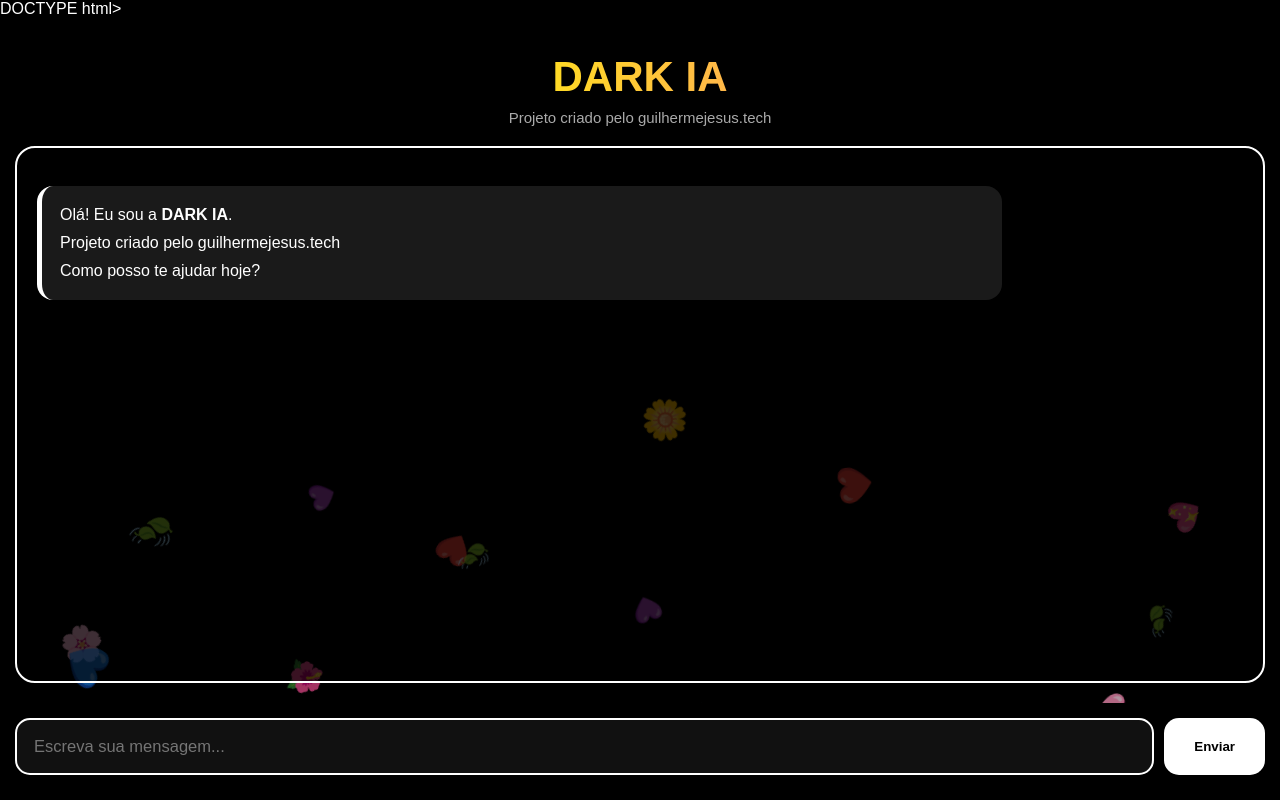
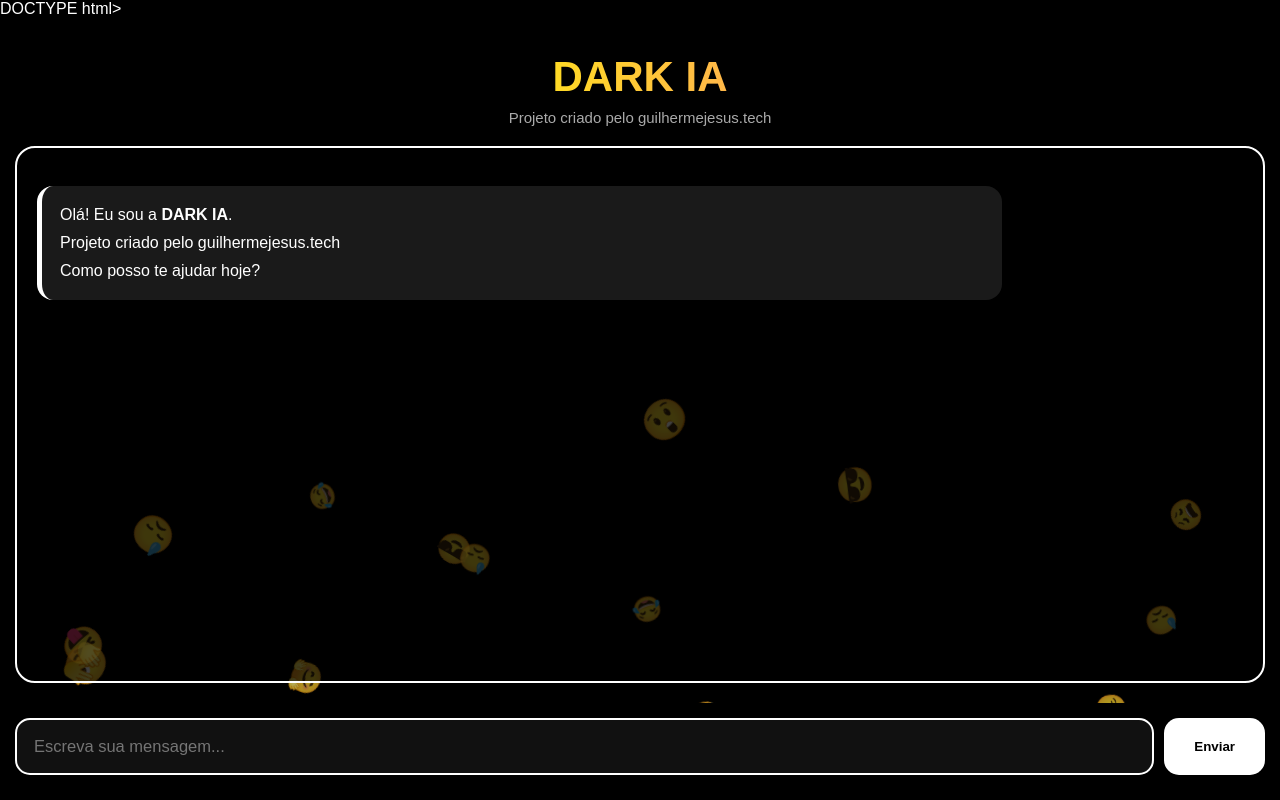
Before and after one commit to guilhermejesusf3-tech/DARK.IA, a plain HTML site: page index.html in a window 1280 px wide. Drawn offline with Linux system fonts and the light colour scheme.

Commit message:
GUILHERME JESUS.TECH

```diff
--- a/index.html
+++ b/index.html
@@ -130,7 +130,7 @@
     const chat = document.getElementById("chat");
     const heartsContainer = document.getElementById("hearts");
 
-    const emojis = ["❤️", "💜", "🩷", "💙", "🌸", "🌺", "🍃", "🌼", "💖"];
+    const emojis = ["😎", "😂", "😒", "🫣", "😝", "🤗", "😓", "😲", "😩"];
 
     function createEmoji() {
       const emoji = document.createElement("div");
```
